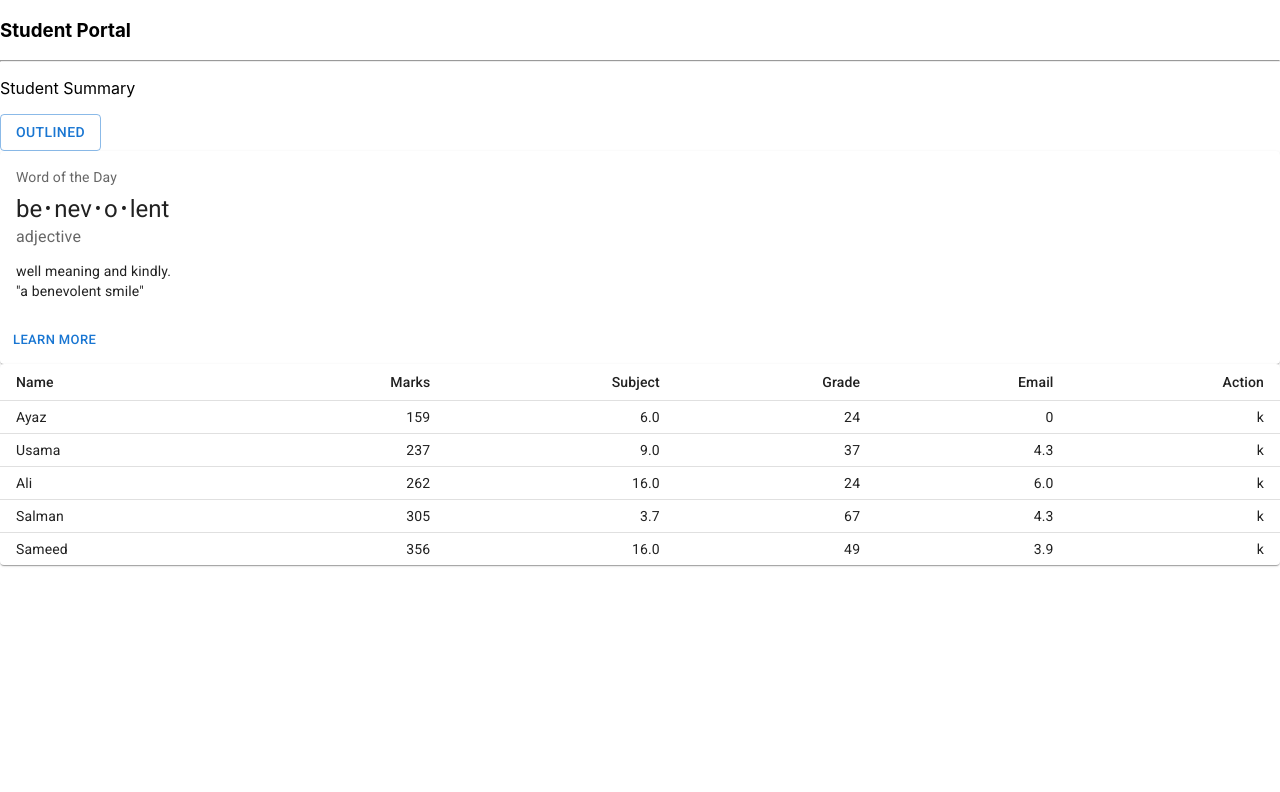
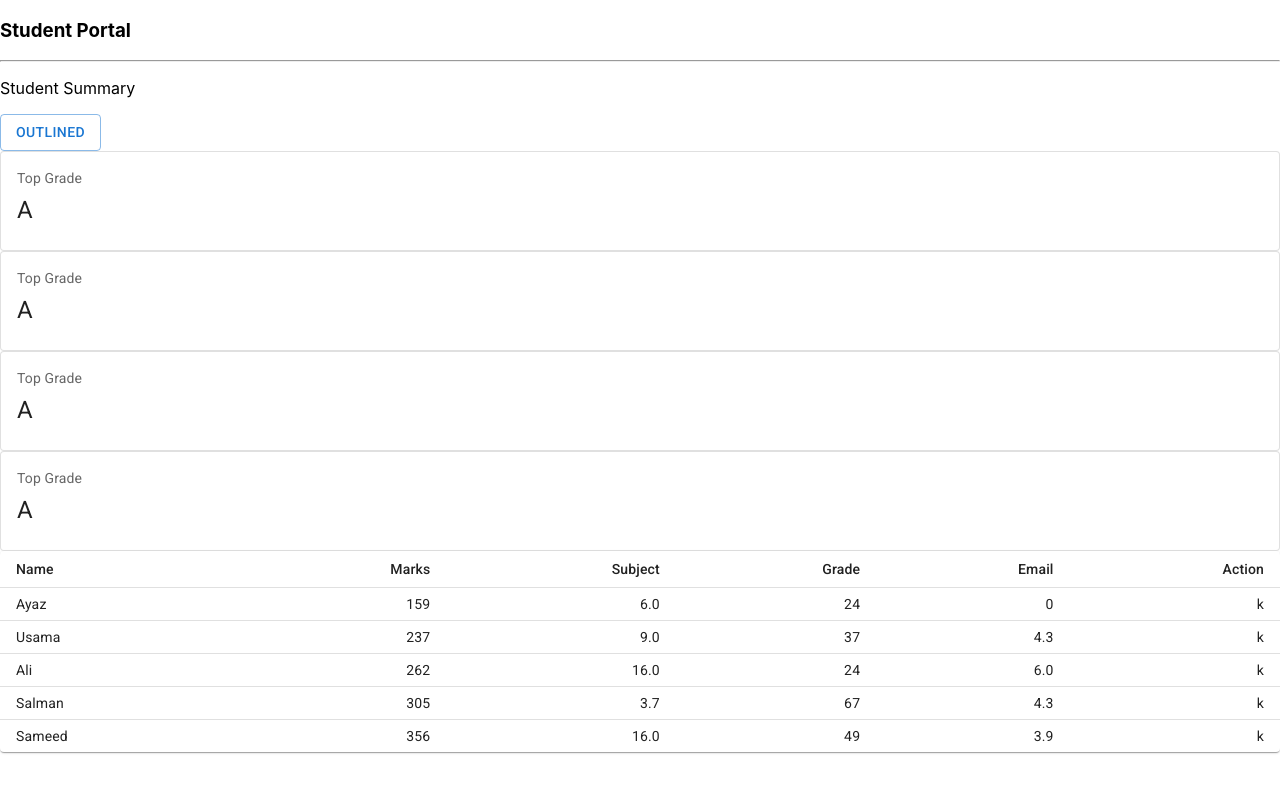
Before and after one commit to HMayaz001/Student_edu_Portal, a React (Create React App) app: page / in a window 1280 px wide. Shown: the top 792 px of the page. Built offline with nearby package versions, Linux system fonts and the light colour scheme.

Commit message:
:zap: created cards
created cards for displaying student's summary

```diff
--- a/public/index.html
+++ b/public/index.html
@@ -39,6 +39,17 @@
   href="https://fonts.googleapis.com/icon?family=Material+Icons"
 />
 
+<!-- Fonts to support Material Design -->
+<link
+rel="stylesheet"
+href="https://fonts.googleapis.com/css?family=Roboto:300,400,500,700&display=swap"
+/>
+<!-- Icons to support Material Design -->
+<link
+rel="stylesheet"
+href="https://fonts.googleapis.com/icon?family=Material+Icons"
+/>
+
 
   </head>
   <body>
--- a/src/App.tsx
+++ b/src/App.tsx
@@ -18,8 +18,10 @@ function App() {
 
       <Navbar />
       <Btn />
-      <Button variant="outlined">Outlined</Button>
-
+      <Button variant="outlined" >Outlined</Button>
+      <StuSummary />
+      <StuSummary />
+      <StuSummary />
       <StuSummary />
       <Home />
       <EditUser />
--- a/src/components/layout/StuSummary.tsx
+++ b/src/components/layout/StuSummary.tsx
@@ -11,35 +11,33 @@ import {
 const bull = (
     <Box
       component="span"
-    sx={{ display: "inline-block", mx: "2px", transform: "scale(0.8)" }}
+      sx={{ display: 'inline-block', mx: '2px', transform: 'scale(0.8)' }}
     >
       •
     </Box>
   );
 
+  const card = (
+    <React.Fragment>
+    <CardContent>
+      <Typography sx={{ fontSize: 14 }} color="text.secondary" gutterBottom>
+        Top Grade
+      </Typography>
+      <Typography variant="h5" component="div">
+        A
+      </Typography>
+
+
+    </CardContent>
+
+  </React.Fragment>
+  );
+
 function StuSummary() {
   return (
-    <Card sx={{ minWidth: 275 }}>
-      <CardContent>
-        <Typography sx={{ fontSize: 14 }} color="text.secondary" gutterBottom>
-          Word of the Day
-        </Typography>
-        <Typography variant="h5" component="div">
-          be{bull}nev{bull}o{bull}lent
-        </Typography>
-        <Typography sx={{ mb: 1.5 }} color="text.secondary">
-          adjective
-        </Typography>
-        <Typography variant="body2">
-          well meaning and kindly.
-          <br />
-          {'"a benevolent smile"'}
-        </Typography>
-      </CardContent>
-      <CardActions>
-        <Button size="small">Learn More</Button>
-      </CardActions>
-    </Card>
+    <Box sx={{ minWidth: 275 }}>
+      <Card variant="outlined">{card}</Card>
+    </Box>
   );
 }
 
```
Also changed, not shown: 1 other file (tests, documents, lock files or other folders). Lines whose indentation alone changed are shown as unchanged.
